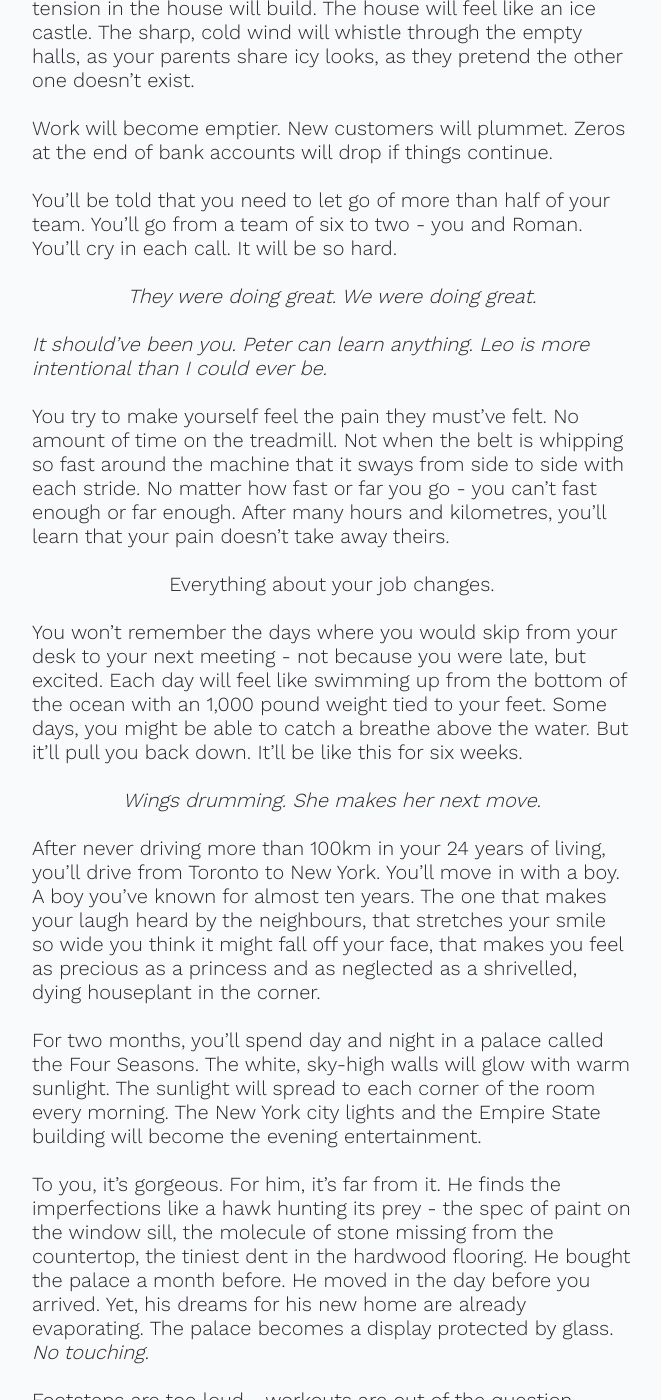
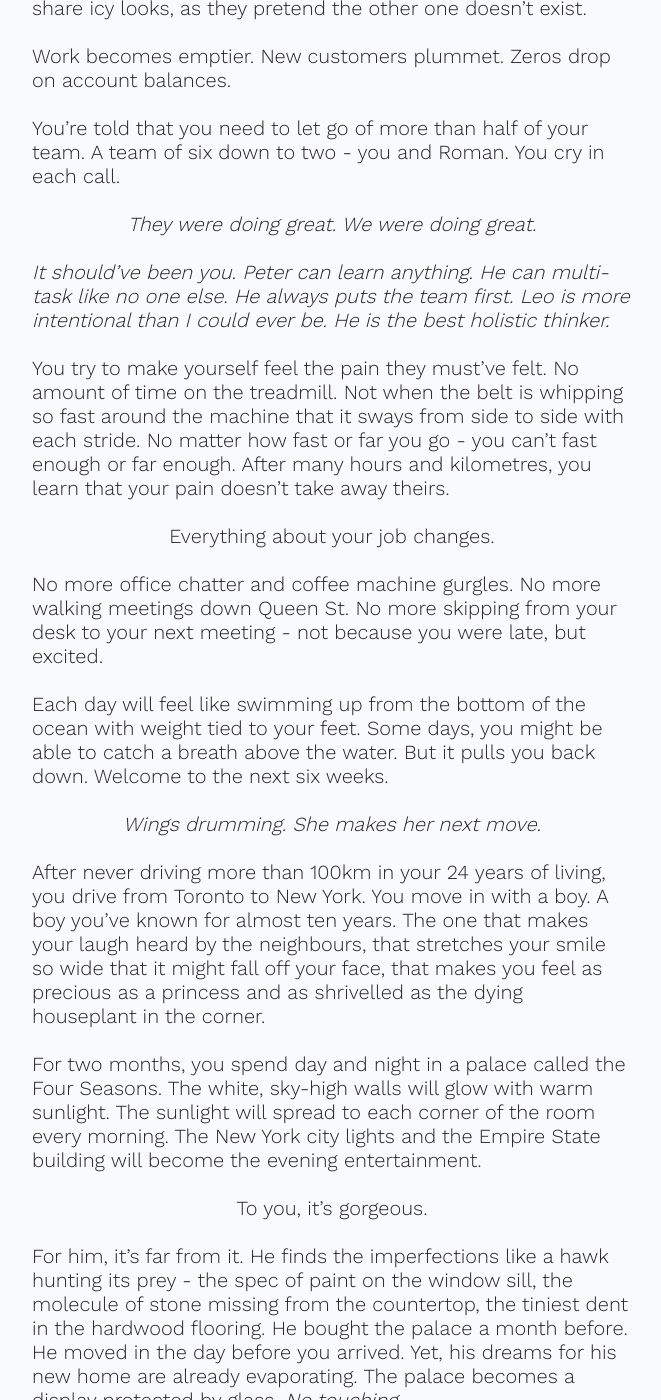
Before and after one commit to shannawn/shannonaw, a Jekyll site: the page built from brain-doodles/pre-pandemic-self.md, in a window 1280 px wide and 1400 px high, scrolled down 1258 px. Shown: the whole window, without its empty margins (308-969 px from the left). Built offline with Jekyll 4.4.1, drawn with Linux system fonts in a browser that asks for light colours; our own code applies the rules of GitHub Pages for plain Markdown files; some of the changed text lies outside the part shown.

Commit message:
Update pre-pandemic-self.md

```diff
--- a/brain-doodles/pre-pandemic-self.md
+++ b/brain-doodles/pre-pandemic-self.md
@@ -8,70 +8,79 @@ date: August 11 2021
 
 Good morning love,
 
-You have no idea what is about to come. No one does. And even when it's here, you won't know how to describe it.
+You have no idea what is about to come.
 
-The words we have today won't capture the emotions felt, pain suffered, and lives lost.
+No one does.
 
-All this pain, heartache, and injustice will lead to a more true and beautiful life for yourself. You'll grow in ways you'll never have imagined - in ways that I still find unbelievable.
+I don’t even know how to describe it in words. The emotions felt. Pain suffered. Lives lost.
 
-You'll experience so much hurt that you won't know if you can bear it. The muscles around your heart will feel so tight that if you inhale, they'll snap like an elastic stretched too far. And with all that you live through, you'll feel like one of the lucky ones.
+You grow in ways you never imagined - in ways that I still find unbelievable.
 
-Life will move so fast.
+You won’t know if you can bear it. The muscles around your heart feel so tight that when you inhale, they could snap.
 
-Like a hummingbird's wings, life will become a blur. You won't be able to see it or process it. But you'll know it's moving from the soft hum of the hummingbird's wings, and logic. The hummingbird is flying in mid-air. The days will drum forward. And like a hummingbird, you'll only know how quickly it's moving when she pauses before she makes her next move. It's only for one second and in that second, you'll see her.
+And you’re one of the lucky ones.
 
+Life will become a blur. Like watching a hummingbird’s wings in flight. You can’t see it or process it. You know she’s moving from the soft drum of her wings.
 
-For two weeks, the office will close. They'll introduce a quarantine. You won't want to be stuck in your shoebox in the sky downtown. Staying with Mum and Dad will help make up for those times you didn't visit. It's been a long time since you lived with them. You decide to stay with them for two weeks.
+She only pauses before making her next move. It's only for one second. You see her.
+
+For two weeks, the office will close. They introduce a quarantine. You don’t want to be stuck in your shoebox in the sky downtown. Staying with Mum and Dad helps make up for those times you didn't visit. It's been a long time since you lived with them. You decide to stay with them for two weeks.
+
+_It’s like a vacation._ It’s anything but a vacation.
 
 The last time you lived with them, you left 10 months early to move out on your own. You wanted to move out with every fibre of your being.
 
-You hovered the pen over the signature line of a lease that required you to take out the landlord's and the other tenant's garbage. This time you'll have the compulsion to do the same.
+You hovered the pen over the signature line of a lease that required you to take out the landlord's and the other tenant's garbage. This time you the same compulsion.
 
-Every day, every hour, every minute of those two weeks, the tension in the house will build. The house will feel like an ice castle. The sharp, cold wind will whistle through the empty halls, as your parents share icy looks, as they pretend the other one doesn't exist.
+Every day, every hour, every minute of those two weeks, the tension will build. The house feels like an ice castle. The sharp, cold wind whistling through the empty halls, as your parents share icy looks, as they pretend the other one doesn't exist.
 
-Work will become emptier. New customers will plummet. Zeros at the end of bank accounts will drop if things continue.
+Work becomes emptier. New customers plummet. Zeros drop on account balances.
 
-You'll be told that you need to let go of more than half of your team. You'll go from a team of six to two - you and Roman. You'll cry in each call. It will be so hard.
+You're told that you need to let go of more than half of your team. A team of six down to two - you and Roman. You cry in each call.
 
 _They were doing great. We were doing great._
 
-_It should've been you. Peter can learn anything. Leo is more intentional than I could ever be._
+_It should've been you. Peter can learn anything. He can multi-task like no one else. He always puts the team first. Leo is more intentional than I could ever be. He is the best holistic thinker._
 
-You try to make yourself feel the pain they must've felt. No amount of time on the treadmill. Not when the belt is whipping so fast around the machine that it sways from side to side with each stride. No matter how fast or far you go - you can't fast enough or far enough. After many hours and kilometres, you'll learn that your pain doesn't take away theirs.
+You try to make yourself feel the pain they must've felt. No amount of time on the treadmill. Not when the belt is whipping so fast around the machine that it sways from side to side with each stride. No matter how fast or far you go - you can't fast enough or far enough. After many hours and kilometres, you learn that your pain doesn't take away theirs.
 
 Everything about your job changes.
 
-You won't remember the days where you would skip from your desk to your next meeting - not because you were late, but excited. Each day will feel like swimming up from the bottom of the ocean with an 1,000 pound weight tied to your feet. Some days, you might be able to catch a breathe above the water. But it'll pull you back down. It'll be like this for six weeks.
+No more office chatter and coffee machine gurgles. No more walking meetings down Queen St. No more skipping from your desk to your next meeting - not because you were late, but excited.
 
-_Wings drumming. She makes her next move._
+Each day will feel like swimming up from the bottom of the ocean with weight tied to your feet. Some days, you might be able to catch a breath above the water. But it pulls you back down. Welcome to the next six weeks.
 
-After never driving more than 100km in your 24 years of living, you'll drive from Toronto to New York. You'll move in with a boy. A boy you've known for almost ten years. The one that makes your laugh heard by the neighbours, that stretches your smile so wide you think it might fall off your face, that makes you feel as precious as a princess and as neglected as a shrivelled, dying houseplant in the corner.
+*Wings drumming. She makes her next move.*
 
-For two months, you'll spend day and night in a palace called the Four Seasons. The white, sky-high walls will glow with warm sunlight. The sunlight will spread to each corner of the room every morning. The New York city lights and the Empire State building will become the evening entertainment.
+After never driving more than 100km in your 24 years of living, you drive from Toronto to New York. You move in with a boy. A boy you've known for almost ten years. The one that makes your laugh heard by the neighbours, that stretches your smile so wide that it might fall off your face, that makes you feel as precious as a princess and as shrivelled as the dying houseplant in the corner.
 
-To you, it's gorgeous. For him, it's far from it. He finds the imperfections like a hawk hunting its prey - the spec of paint on the window sill, the molecule of stone missing from the countertop, the tiniest dent in the hardwood flooring. He bought the palace a month before. He moved in the day before you arrived. Yet, his dreams for his new home are already evaporating. The palace becomes a display protected by glass. _No touching._
+For two months, you spend day and night in a palace called the Four Seasons. The white, sky-high walls will glow with warm sunlight. The sunlight will spread to each corner of the room every morning. The New York city lights and the Empire State building will become the evening entertainment.
 
-Footsteps are too loud - workouts are out of the question. Cooking will dirty a kitchen this clean. Washing clothes in the laundry machines deprecates their value as fast as driving a new car off the lot.
+To you, it's gorgeous.
 
-You'll take your calls from the bathroom floor. While you get back pain from sitting on the floor, he'll sit in his luxurious comfy armchair. While you whisper, his voice projects through the entire room and into your calls. He'll never offer to trade - not even for one call, not even when you ask.
+For him, it's far from it. He finds the imperfections like a hawk hunting its prey - the spec of paint on the window sill, the molecule of stone missing from the countertop, the tiniest dent in the hardwood flooring. He bought the palace a month before. He moved in the day before you arrived. Yet, his dreams for his new home are already evaporating. The palace becomes a display protected by glass. _No touching._
 
-He won't let you go outside alone. He doesn't trust you to be safe. His thoughts soon become yours.
+Footsteps are too loud - workouts are out of the question. Cooking dirties a kitchen this clean. Washing clothes in the laundry machines deprecates their value as fast as driving a new car off the lot.
 
-The bathtub will be the only space for you to exist as you are. And still, you'll muffle your cries in the bathtub.
+You take your calls from the bathroom floor. While you get back pain from sitting on the floor, he'll sit in his luxurious comfy armchair. While you whisper, his voice projects through the entire room and into your calls. He never offers to trade - not even for one call, not even when you ask.
 
-When you're with him, you hate yourself. The worst parts of you emerge from shadows and into the spotlight. They thrive. The self hatred becomes rampant. You'll want to disappear. You'll try to make your existence less noticeable. You'll try to take up less space.
+He doesn’t let you go outside alone. He doesn't trust you to be safe. His thoughts soon become yours.
 
-He'll be the giant growing, and as he grows, you shrink. You'll make yourself so small that you stop getting your period. You'll tiptoe yourself out of existence. But tiptoes still leave tiny footprints. You'll always exist too much for him.
+The bathtub will be the only space for you to exist as you are. And still, you muffle your cries in the bathtub.
 
-You'll realize that you've been protecting him. You took his behaviour as your flaws. You didn't want people you loved, the people who respected you to know the secrets behind these doors.
+When you're with him, you hate yourself. The worst parts of you emerge from shadows and into the spotlight. They thrive. The self hatred becomes rampant. You want to disappear. You try to make your existence less noticeable. You try to take up less space.
+
+He becomes the giant growing in the apartment. As he grows, you shrink. You make yourself so small that you stop getting your period. You tiptoe yourself out of existence. But tiptoes still leave tiny footprints. You always exist too much for him.
+
+You realize that you've been protecting him. You took his behaviour as your flaws. You didn't want people you loved, the people who respected you to know the secrets behind these doors.
 
 You abandoned yourself rather than the apartment or the relationship. You stayed for everyone but you. And I know you feel embarrassed and ashamed as you read that. And I get that, because I did the same thing. But that'll change because you make it change.
 
-But you are a full person. And you deserve to live in places where you can be your whole goddamn self. So you'll leave.
+But you are a full person. And you deserve to live in places where you can be your whole goddamn self.
 
-_Wings drumming. She makes her next move._
+*Wings drumming. She makes her next move.*
 
-In your shoebox in the sky in Toronto, you'll realize that he muted you in one of the loudest cities in the world. Blue skies become grey in New York. Two weeks in your 500 square foot apartment in downtown Toronto will feel like the most majestic sunset. Even in quarantine, even in a pandemic.
+In your shoebox in the sky in Toronto, you realize that he muted you in one of the loudest cities in the world. Blue skies become grey in New York. Two weeks in your 500 square foot apartment in downtown Toronto feels like the most majestic sunset. Even in quarantine, even in a pandemic.
 
 Someone had been playing tug of war with your life. Comfort versus growth. After months of comfort winning, the rope is changing. Digging her heels into the ground, growth is starting to get her footing. Her hands are blisters from the twisting of the rope.
 
@@ -79,9 +88,9 @@ She's going to win.
 
 She wins.
 
-From the release of tension, you'll fall forward.
+With the release of tension, you fall forward.
 
-_Wings drumming. You'll make your next move._
+Wings drumming. You make your next move.
 
 I can't wait for you to get here. We're on the precipice of something incredible. And that something is the life we're building and who we're becoming.
 
```
